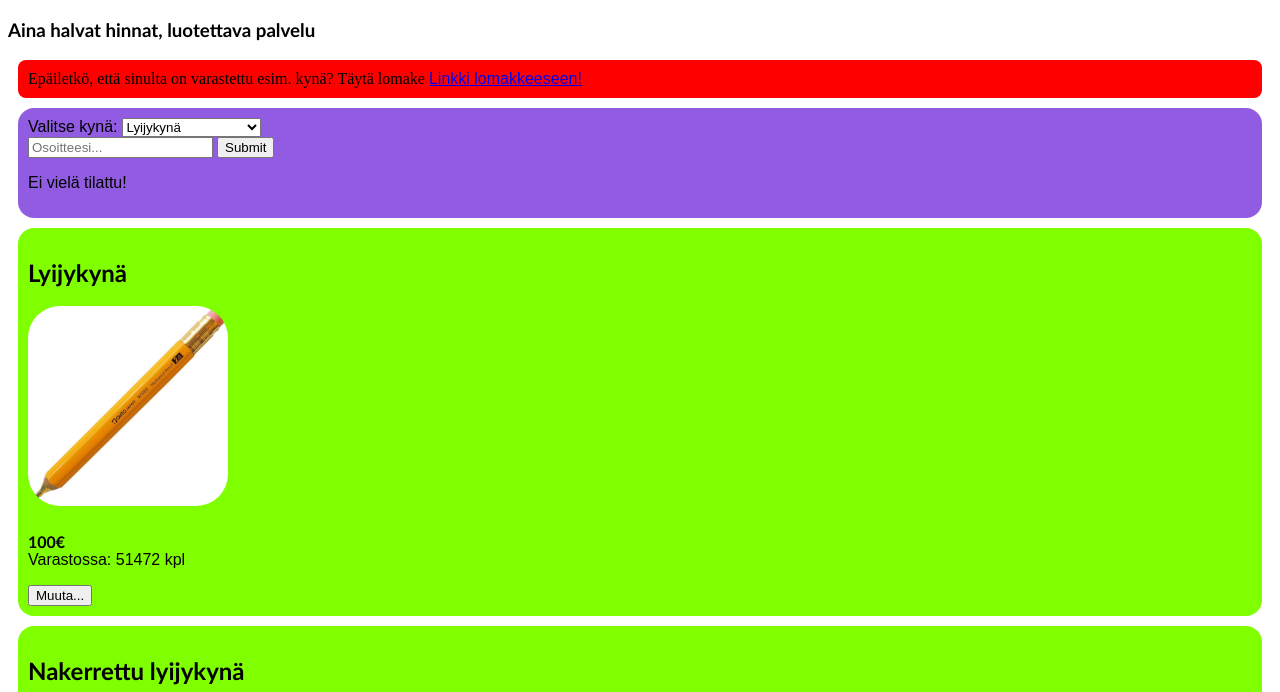
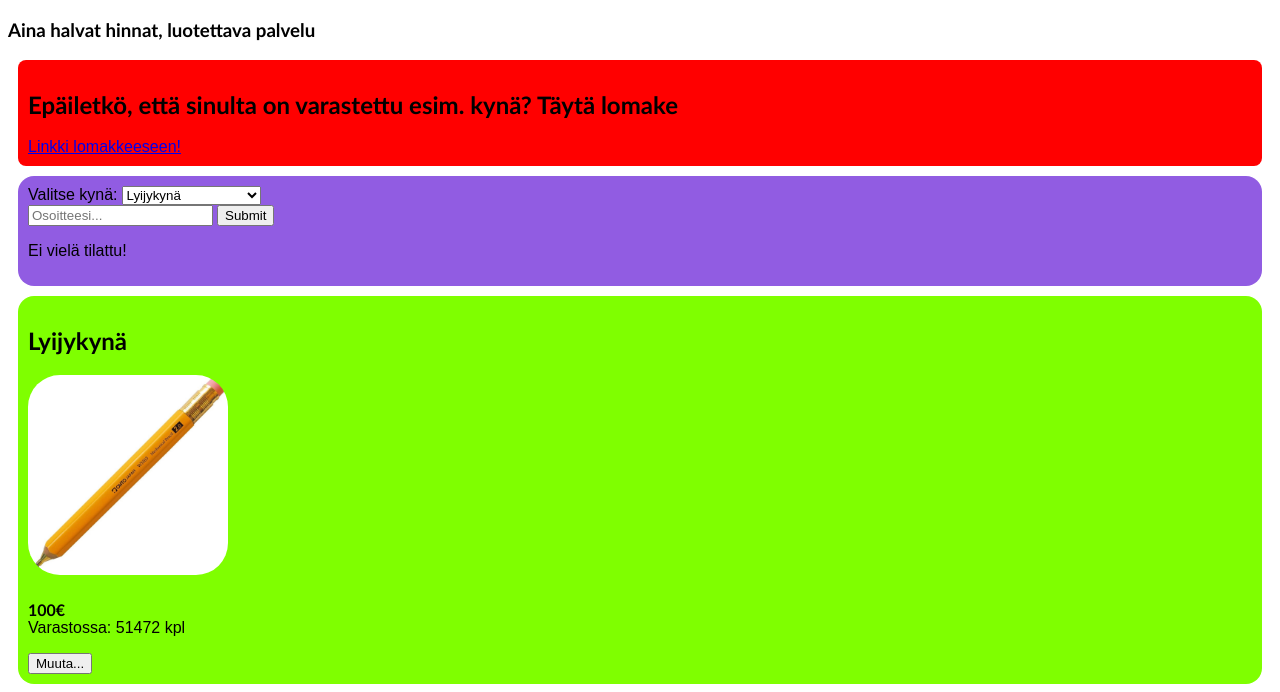
Before and after one commit to suklaasukkulayt/musical-funicular, a plain HTML site: page index.html in a window 1280 px wide. Shown: the part 63-755 px from the top of the page. Drawn offline with Linux system fonts and the light colour scheme.

Commit message:
Update index.html

```diff
--- a/index.html
+++ b/index.html
@@ -30,7 +30,7 @@
     <h1>Kynäkauppa!</h1>
     <h3>Aina halvat hinnat, luotettava palvelu</h3>
 
-<div style="background-color: red; border-radius: 8px;>
+<div style="background-color: red; border-radius: 8px;">
 <h2>Epäiletkö, että sinulta on varastettu esim. kynä? Täytä lomake</h2>
 <a href="https://forms.gle/jnn5FyBp7emhdWkz5">Linkki lomakkeeseen!</a>
 </div>
```
